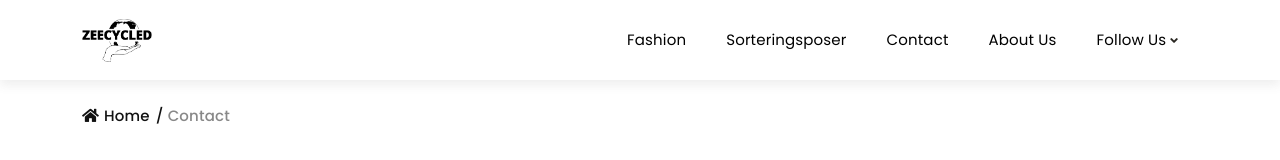
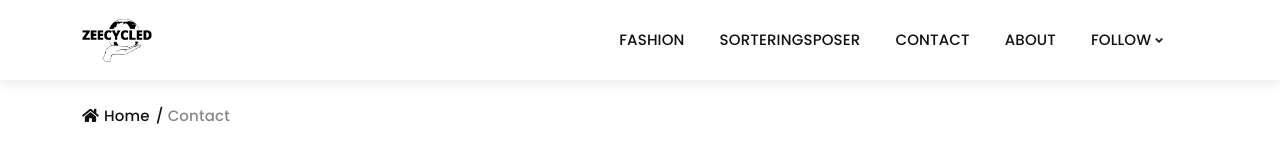
Before and after one commit to Anthai87/anthai87.github.io, a React (Create React App) app: page /zee_web/contact in a window 1280 px wide. Shown: the top 160 px of the page. Built offline with nearby package versions, Linux system fonts and the light colour scheme.

Commit message:
offcanvas

```diff
--- a/src/App.css
+++ b/src/App.css
@@ -13,6 +13,10 @@
 
 body {
   padding-top: 70px;
+}
+nav,
+footer {
+  display: block;
 }
 
 h1 {
--- a/src/components/navbar/index.js
+++ b/src/components/navbar/index.js
@@ -20,8 +20,8 @@ const Navbar = () => {
           <button
             className="navbar-toggler"
             type="button"
-            data-bs-toggle="collapse"
-            data-bs-target="#navbar"
+            data-bs-toggle="offcanvas"
+            data-bs-target="#offcanvasExample"
           >
             <span>
               <i id="bar" className="fas fa-bars "></i>
@@ -30,7 +30,7 @@ const Navbar = () => {
 
           <div className="collapse navbar-collapse" id="navbar">
             <ul className="navbar-nav ms-auto">
-              <li className="nav-item">
+              <li>
                 <Link className="nav-link" to="/zee_web/products">
                   Fashion
                 </Link>
@@ -40,14 +40,14 @@ const Navbar = () => {
                   Sorteringsposer
                 </Link>
               </li>
-              <li className="nav-item">
+              <li>
                 <Link className="nav-link" to="/zee_web/contact">
                   Contact
                 </Link>
               </li>
-              <li className="nav-item">
+              <li>
                 <Link className="nav-link" to="/zee_web/about">
-                  About Us
+                  About
                 </Link>
               </li>
               <li className="nav-item dropdown">
@@ -59,7 +59,7 @@ const Navbar = () => {
                   data-bs-toggle="dropdown"
                   aria-expanded="false"
                 >
-                  Follow Us
+                  Follow
                   <i className="fas fa-angle-down"></i>
                 </a>
                 <ul className="dropdown-menu" aria-labelledby="navbarDropdown">
@@ -81,11 +81,89 @@ const Navbar = () => {
                   </li>
                 </ul>
               </li>
-              {/* Dropdown */}
             </ul>
           </div>
         </div>
       </nav>
+
+      <div
+        className="offcanvas offcanvas-start"
+        tabindex="-1"
+        id="offcanvasExample"
+        aria-labelledby="offcanvasExampleLabel"
+      >
+        <div className="offcanvas-header">
+          <h5 className="offcanvas-title" id="offcanvasExampleLabel">
+            Zeecycled
+          </h5>
+          <button
+            type="button"
+            className="btn-close text-reset"
+            data-bs-dismiss="offcanvas"
+            aria-label="Close"
+          ></button>
+        </div>
+        <div class="offcanvas-body">
+          <nav className="slicknav_nav">
+            <ul>
+              <li>
+                <Link className="text-link" to="/zee_web">
+                  Home
+                </Link>
+              </li>
+              <li>
+                <Link className="text-link" to="/zee_web/products">
+                  Fashion
+                </Link>
+              </li>
+              <li>
+                <Link className="text-link" to="#!">
+                  Sorteringsposer
+                </Link>
+              </li>
+              <li>
+                <Link className="text-link" to="/zee_web/contact">
+                  Contact
+                </Link>
+              </li>
+              <li>
+                <Link className="text-link" to="/zee_web/about">
+                  About
+                </Link>
+              </li>
+              <div class="dropdownmenu">
+                <a
+                  href="#"
+                  style={{ cursor: "pointer" }}
+                  class="text-link dropdown-toggle"
+                  id="dropdownMenuButton"
+                  data-bs-toggle="dropdown"
+                >
+                  Follow
+                </a>
+                <ul class="dropdown-menu" aria-labelledby="dropdownMenuButton">
+                  <li>
+                    <a
+                      class="dropdown-item"
+                      href="https://www.instagram.com/zeecycled/"
+                    >
+                      <i className="fab fa-instagram"></i>
+                    </a>
+                  </li>
+                  <li>
+                    <a
+                      class="dropdown-item"
+                      href="https://www.facebook.com/OpbrugGenbrug"
+                    >
+                      <i className="fab fa-facebook"></i>
+                    </a>
+                  </li>
+                </ul>
+              </div>
+            </ul>
+          </nav>
+        </div>
+      </div>
     </>
   );
 };
--- a/src/components/navbar/style.css
+++ b/src/components/navbar/style.css
@@ -1,18 +1,28 @@
 .navbar {
-  font-size: 15px;
   top: 0;
   left: 0;
   background: #ffffff;
   box-shadow: 0 5px 10px rgba(91, 91, 91, 0.1);
   height: 80px;
+  padding: 30px 0 27px;
 }
 
 .navbar-light .navbar-nav .nav-link {
-  padding: 0 20px;
-  color: black;
+  font-size: 15px;
+  text-transform: uppercase;
+  color: #111111;
+  font-weight: 500;
+  display: block;
+  padding: 2px 0;
   position: relative;
-  display: block;
 }
+.navbar-light ul li {
+  list-style: none;
+  display: inline-block;
+  margin-right: 35px;
+  position: relative;
+}
+
 .navbar-light .navbar-nav .nav-item .nav-link i {
   color: #292621;
   margin-left: 4px;
@@ -45,7 +55,7 @@
 .nav-link::after {
   position: absolute;
   left: 0;
-  bottom: -4px;
+  bottom: 0px;
   width: 100%;
   height: 2px;
   background: #111111;
@@ -55,7 +65,7 @@
 }
 
 .nav-link:hover::after {
-  transform: scale(0.7);
+  transform: scale(1);
 }
 
 .navbar-light .navbar-toggler {
@@ -96,3 +106,20 @@
     padding: 10px 0;
   }
 }
+.slicknav_nav {
+  clear: both;
+  color: #fff;
+  margin: 0;
+  font-size: 0.875em;
+}
+
+.slicknav_nav ul {
+  margin: 0 0 0 20px;
+  list-style: none;
+}
+.slicknav_nav .text-link {
+  text-decoration: none;
+  padding: 5px 10px;
+  margin: 2px 5px;
+  color: #111111;
+}
--- a/src/components/slick/style.css
+++ b/src/components/slick/style.css
@@ -21,3 +21,10 @@
 .slick-next::before {
   display: none;
 }
+
+.slick-slide > div {
+  margin: 0 10px;
+}
+.slick-list {
+  margin: 0 -10px;
+}
--- a/src/components/slick_card/style.css
+++ b/src/components/slick_card/style.css
@@ -1,3 +1,6 @@
+.card {
+  overflow: hidden;
+}
 .product-images {
   width: 100%;
   height: 450px;
@@ -10,17 +13,17 @@
   top: 0;
   left: 0;
   z-index: 99;
-  object-fit: contain;
+  object-fit: cover;
 }
 .product-images:hover .hover-img {
   display: inline;
-  object-fit: contain;
+  object-fit: cover;
 }
 .product-images img {
   width: 100%;
   height: 100%;
   position: absolute;
-  object-fit: contain;
+  object-fit: cover;
 }
 
 /* .product-images {
```
